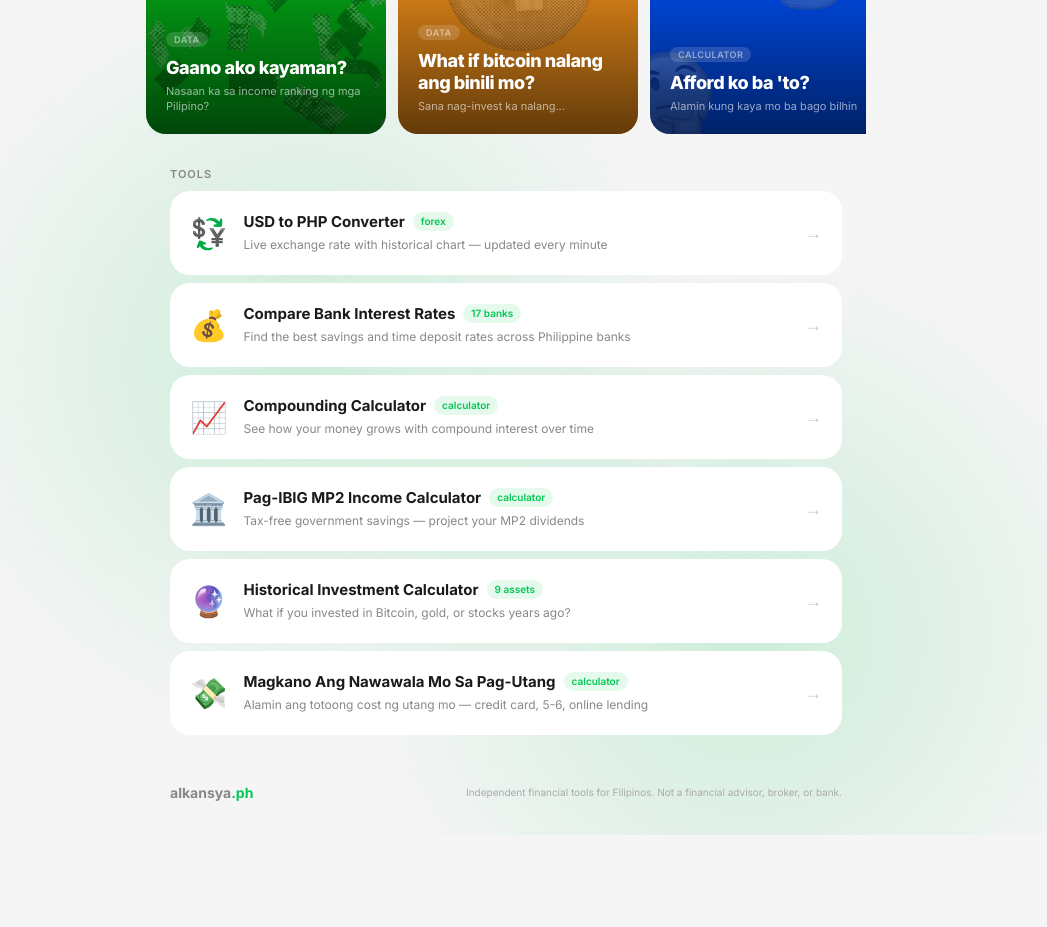
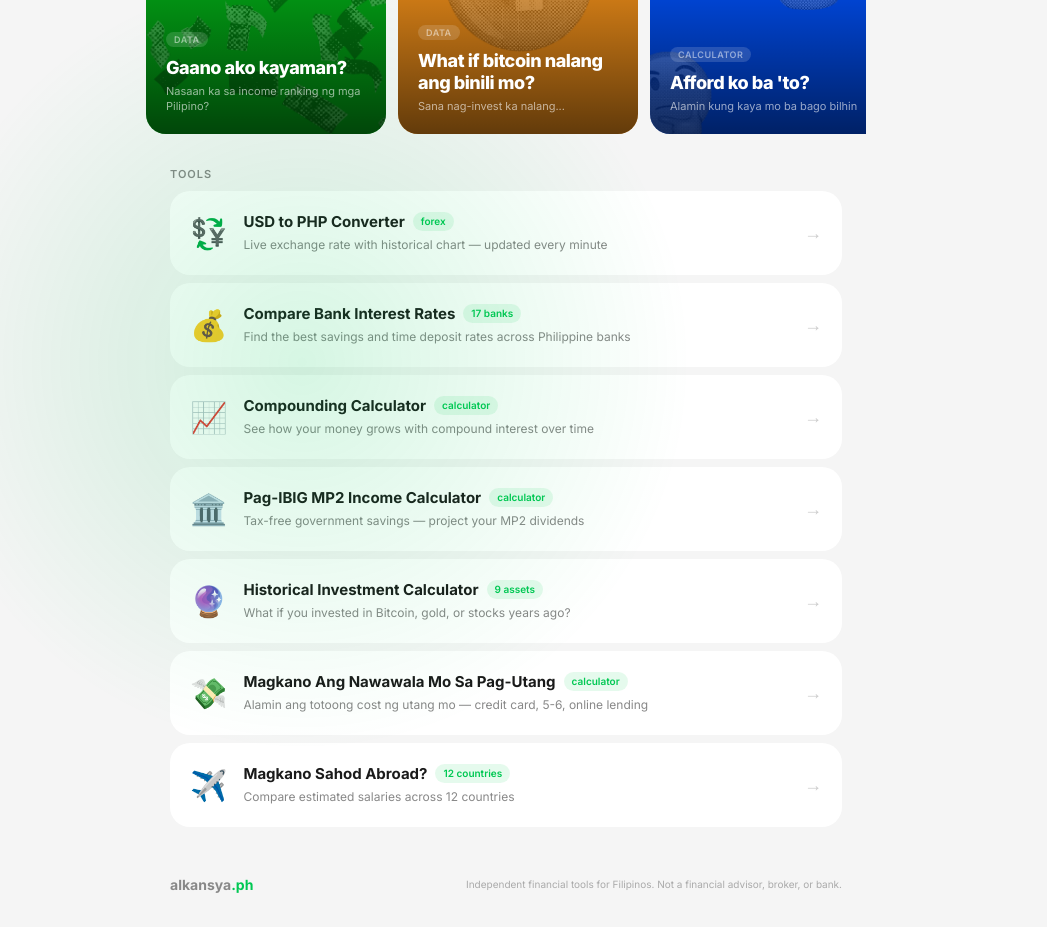
Before and after one commit to mk4-lul/alkansya-ph, a Next.js app: page / in a window 1280 px wide. Shown: the part 280-1207 px from the top of the page, without its empty margins (134-1181 px from the left). Before the commit the page ends 1115 px from the top, so only its background shows below. Built offline with nearby package versions, Linux system fonts and the light colour scheme.

Commit message:
Update page.tsx

```diff
--- a/app/page.tsx
+++ b/app/page.tsx
@@ -79,33 +79,27 @@
     description: "Alamin ang totoong cost ng utang mo — credit card, 5-6, online lending",
     tag: "calculator",
   },
+  {
+    href: "/salary",
+    emoji: "✈️",
+    title: "Magkano Sahod Abroad?",
+    description: "Compare estimated salaries across 12 countries",
+    tag: "12 countries",
+  },
 ];
 
 export default function HomePage() {
   return (
-    <div className="min-h-screen bg-[#f5f5f5] relative overflow-hidden">
-      {/* Green radial glow */}
-      <div
-        className="absolute pointer-events-none"
-        style={{
-          width: 1000,
-          height: 1000,
-          borderRadius: "50%",
-          background: "radial-gradient(circle, rgba(0,200,83,0.16) 0%, transparent 55%)",
-          bottom: -300,
-          right: -100,
-        }}
-      />
-
+    <div className="min-h-screen bg-[#f5f5f5] relative">
       {/* Nav */}
-      <nav className="relative z-10 flex justify-between items-center px-4 sm:px-6 py-4 max-w-[720px] mx-auto">
+      <nav className="flex justify-between items-center px-4 sm:px-6 py-4 max-w-[720px] mx-auto">
         <span className="text-xl font-extrabold tracking-tight text-[#1a1a1a]">
           alkansya<span className="text-[#00c853]">.ph</span>
         </span>
         <NavMenu />
       </nav>
 
-      <main className="relative z-10 max-w-[720px] mx-auto pb-8">
+      <main className="max-w-[720px] mx-auto pb-8">
 
         {/* Trending — horizontal scroll */}
         <div className="mb-6">
```
